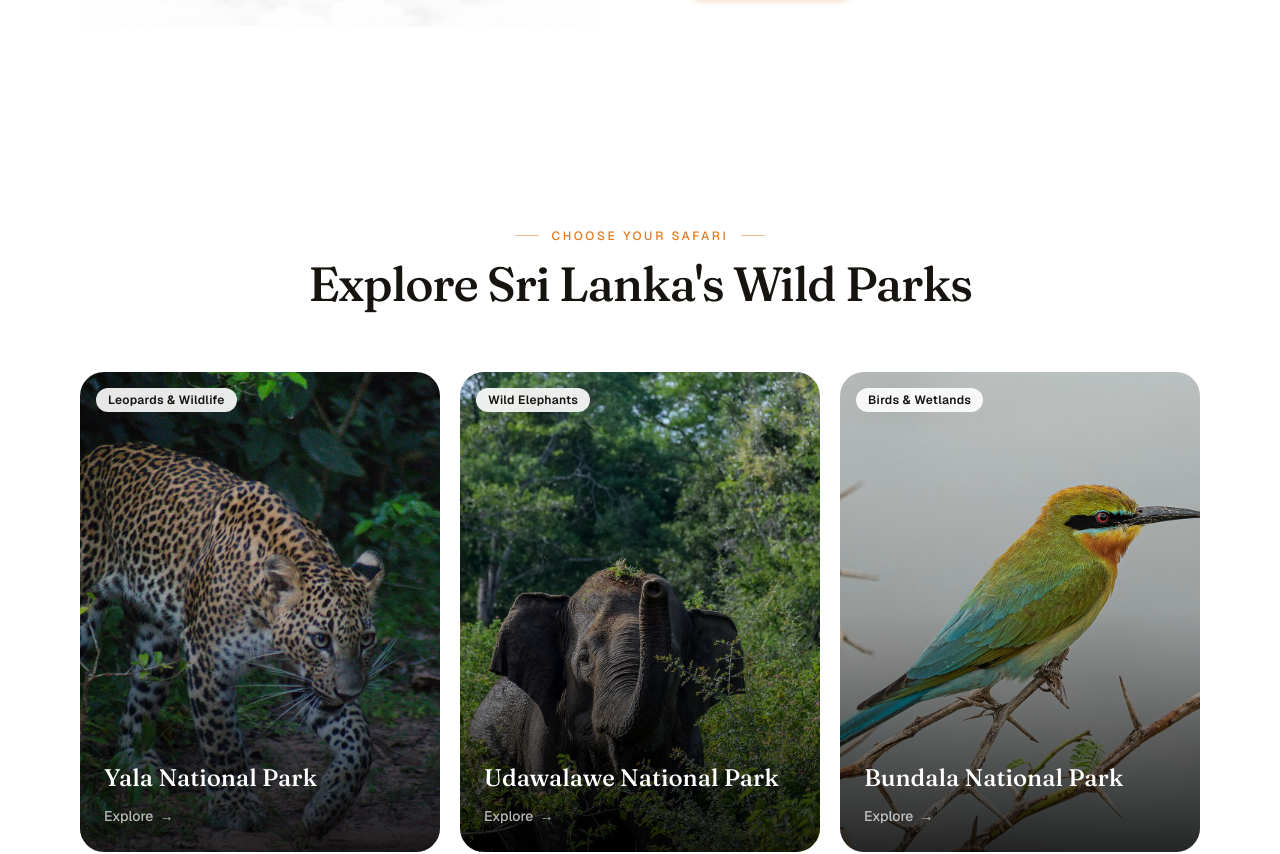
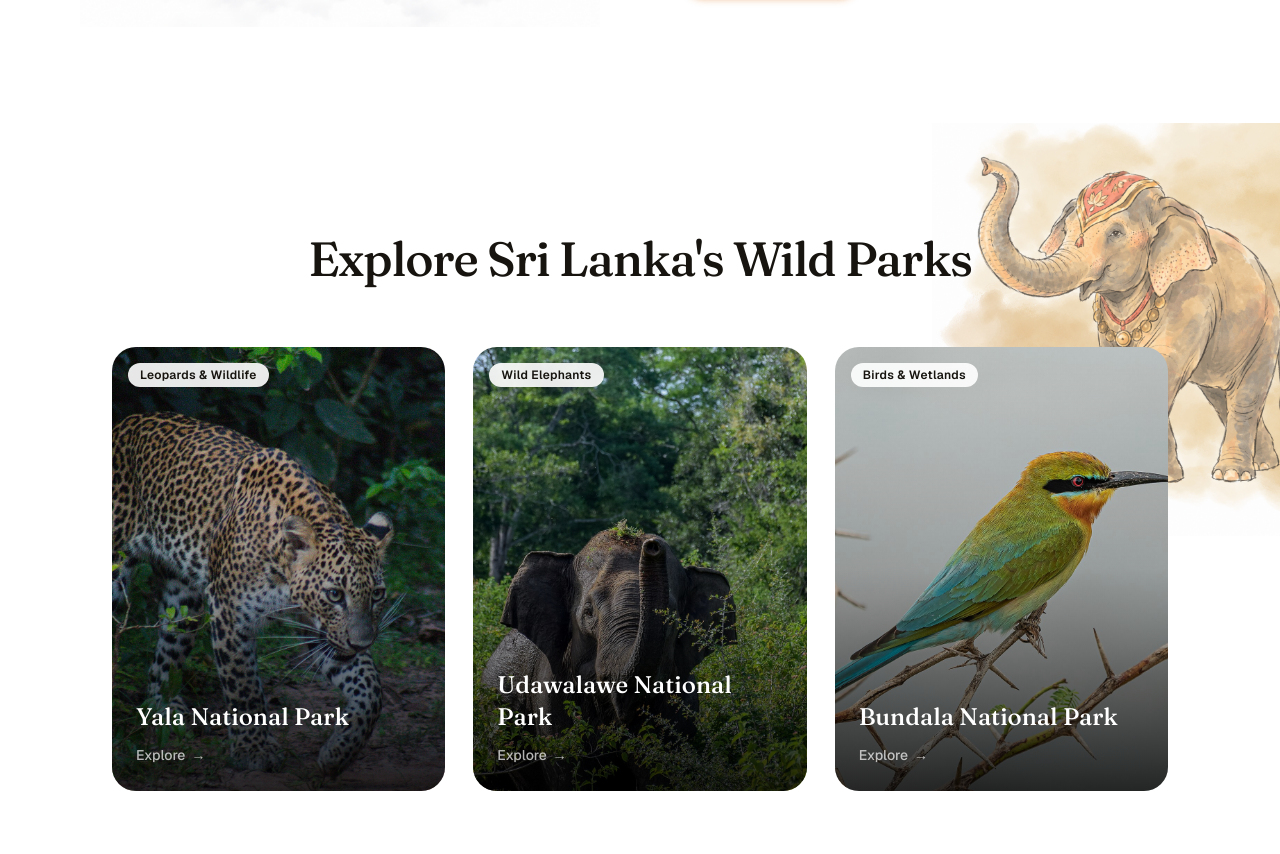
Before and after one commit to sarangas001/yala-leopard-safari-tours, a Next.js app: page / in a window 1280 px wide. Shown: the part 1325-2179 px from the top of the page. Built offline with nearby package versions, Linux system fonts and the light colour scheme.

Commit message:
feat: add SafariParks component and decorative elephant illustration

```diff
--- a/components/SafariParks.tsx
+++ b/components/SafariParks.tsx
@@ -24,20 +24,33 @@ const PARKS = [
 
 export default function SafariParks() {
   return (
-    <section className="w-full bg-white">
-      <div className="mx-auto max-w-[1600px] px-6 py-16 sm:px-10 sm:py-20 lg:px-20 lg:py-24">
-        <Reveal className="mx-auto max-w-2xl text-center">
-          <span className="inline-flex items-center gap-3 text-xs font-medium uppercase tracking-[0.22em] text-brand-orange">
-            <span className="h-px w-6 bg-brand-orange/50" aria-hidden="true" />
-            Choose Your Safari
-            <span className="h-px w-6 bg-brand-orange/50" aria-hidden="true" />
-          </span>
-          <h2 className="mt-4 font-display text-3xl font-medium tracking-tight text-brand-ink sm:text-4xl lg:text-5xl">
+    <section className="relative w-full overflow-hidden bg-white">
+      {/* Elephant illustration — large, behind all content, decorative */}
+      <div
+        className="pointer-events-none absolute -top-10 -right-8 z-0 hidden select-none lg:block"
+        aria-hidden="true"
+      >
+        <Image
+          src="/images/parks/elephant.png"
+          alt=""
+          width={400}
+          height={500}
+          quality={90}
+          style={{ width: "380px", height: "auto", opacity: 0.92 }}
+        />
+      </div>
+
+      {/* All content sits above the illustration */}
+      <div className="relative z-10 mx-auto max-w-[1600px] px-10 py-20 sm:px-16 sm:py-24 lg:px-28 lg:py-28">
+        {/* Heading — centered, no eyebrow label */}
+        <Reveal className="text-center">
+          <h2 className="font-display text-3xl font-medium tracking-tight text-brand-ink sm:text-4xl lg:text-5xl">
             Explore Sri Lanka&apos;s Wild Parks
           </h2>
         </Reveal>
 
-        <div className="mt-12 grid grid-cols-1 gap-5 sm:grid-cols-2 lg:mt-16 lg:grid-cols-3">
+        {/* Cards */}
+        <div className="mt-14 grid grid-cols-1 gap-6 sm:grid-cols-2 lg:mt-16 lg:grid-cols-3 lg:gap-7">
           {PARKS.map((park, i) => (
             <Reveal key={park.id} delay={i * 0.1}>
               <a href={`/#park-${park.id}`} className="group block">
@@ -50,15 +63,14 @@ export default function SafariParks() {
                     quality={75}
                     className="object-cover transition-transform duration-700 group-hover:scale-105"
                   />
-                  {/* subtle gradient – bottom only */}
                   <div className="absolute inset-0 bg-gradient-to-t from-black/80 via-black/20 to-transparent" />
 
-                  {/* pill badge top-left */}
+                  {/* Pill badge */}
                   <span className="absolute left-4 top-4 rounded-full bg-white/90 px-3 py-1 text-xs font-semibold tracking-wide text-brand-ink backdrop-blur-sm">
                     {park.bestFor}
                   </span>
 
-                  {/* bottom text */}
+                  {/* Bottom text */}
                   <div className="absolute inset-x-0 bottom-0 p-6">
                     <h3 className="font-display text-xl font-medium text-white sm:text-2xl">
                       {park.name}
```
Also changed, not shown: public/images/parks/elephant.png (added).
